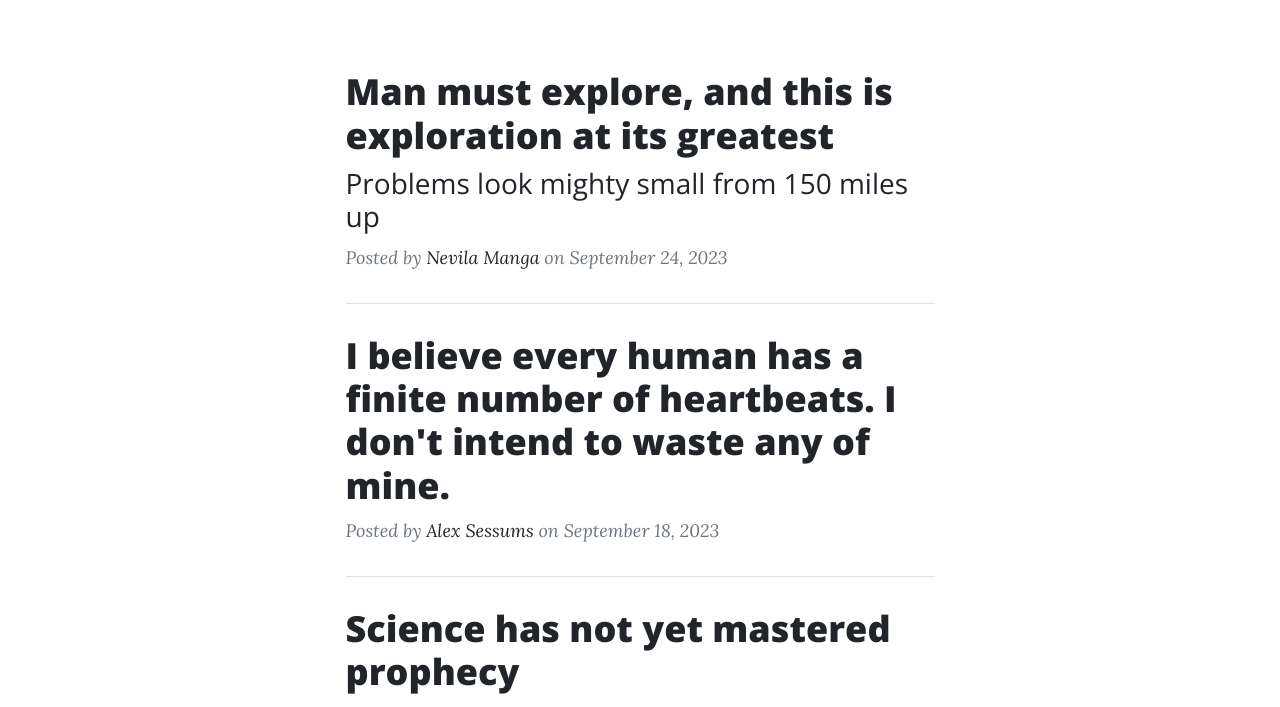
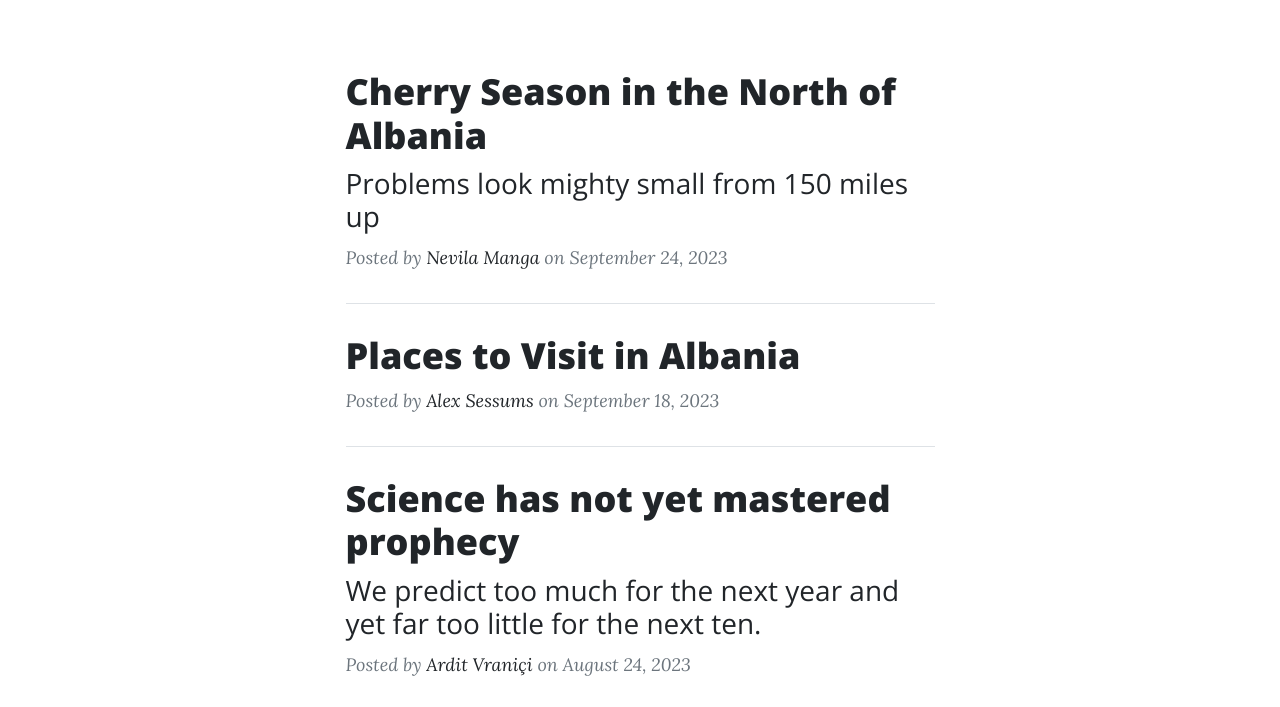
Before and after one commit to asessums7/asessums7.github.io, a plain HTML site: page Blog-doc/blog.html in a window 1280 px wide. Shown: the part 540-1247 px from the top of the page. Drawn offline with nearby package versions, Linux system fonts and the light colour scheme.

Commit message:
Update blog

```diff
--- a/Blog-doc/blog.html
+++ b/Blog-doc/blog.html
@@ -54,7 +54,7 @@
                     <!-- Post preview-->
                     <div class="post-preview">
                         <a href="post.html">
-                            <h2 class="post-title">Man must explore, and this is exploration at its greatest</h2>
+                            <h2 class="post-title">Cherry Season in the North of Albania</h2>
                             <h3 class="post-subtitle">Problems look mighty small from 150 miles up</h3>
                         </a>
                         <p class="post-meta">
@@ -67,7 +67,7 @@
                     <hr class="my-4" />
                     <!-- Post preview-->
                     <div class="post-preview">
-                        <a href="post.html"><h2 class="post-title">I believe every human has a finite number of heartbeats. I don't intend to waste any of mine.</h2></a>
+                        <a href="post.html"><h2 class="post-title">Places to Visit in Albania</h2></a>
                         <p class="post-meta">
                             Posted by
                             <a href="#!">Alex Sessums</a>
```
